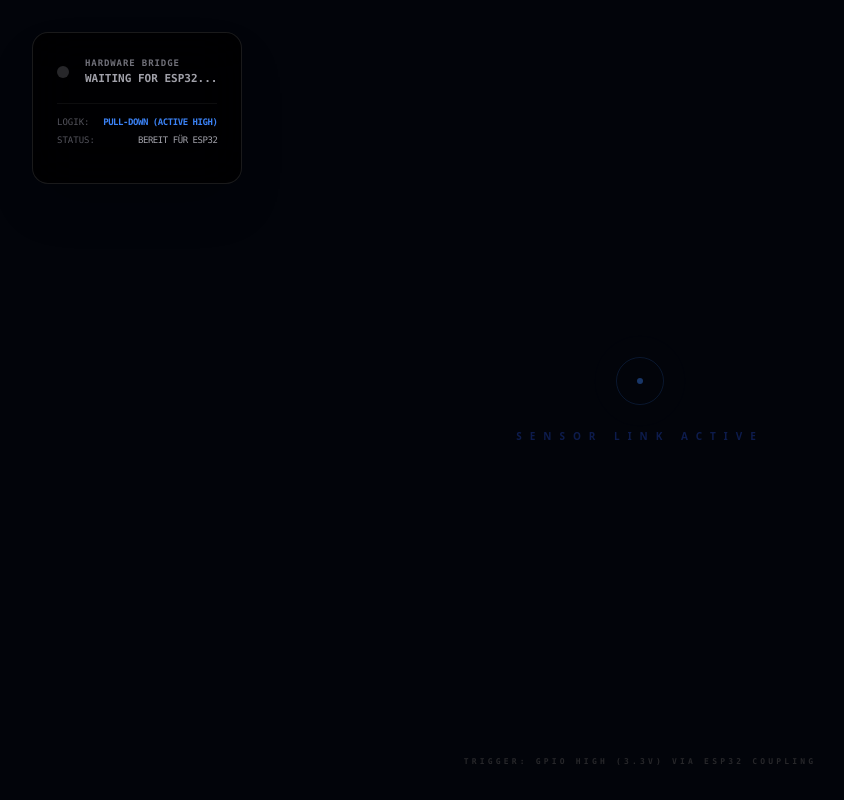
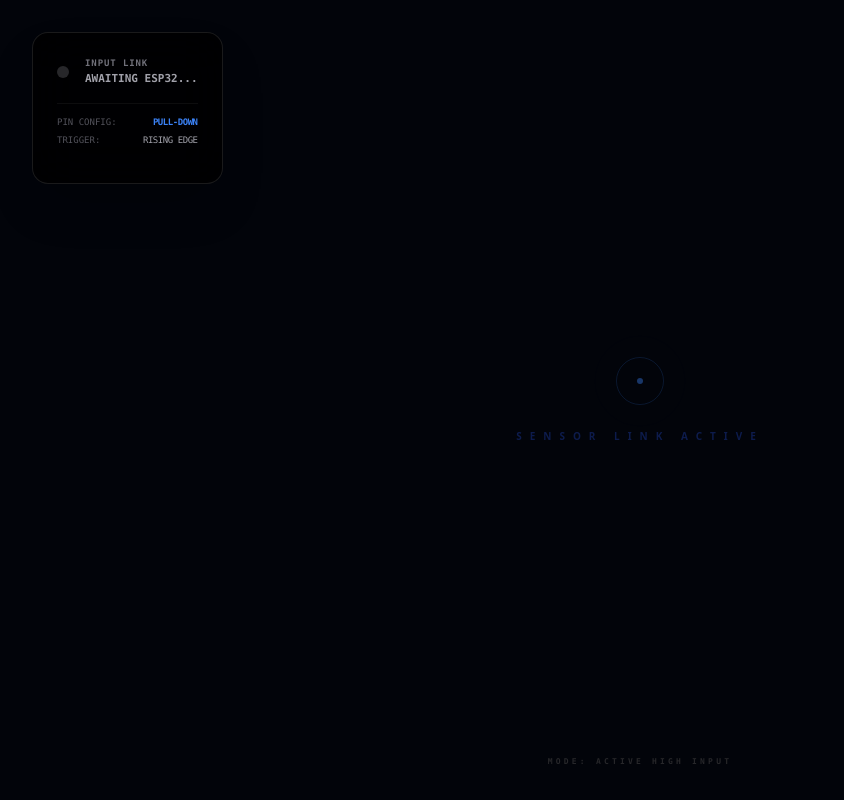
Before and after one commit to climmi/rasp_ani, a React (Vite) app: page / in a window 1280 px wide. Shown: the whole page, without its empty margins (0-844 px from the left). Built offline with nearby package versions, Linux system fonts and the light colour scheme.

Commit message:
feat: Improve trigger feedback and wording
Refine the UI feedback for input triggers to be more generic and visually distinct. Update the simulated input message and the LED indicator color to blue for better clarity and to avoid confusion with actual voltage detection.

```diff
--- a/App.tsx
+++ b/App.tsx
@@ -54,7 +54,7 @@ const App: React.FC = () => {
 
       // Simulation: Jedes Signal (Leertaste) steht für ESP32 LED = HIGH
       if (e.key === ' ' || e.code === 'Space' || e.key === 'Enter') {
-        setLastInput('ESP32 SIGNAL: HIGH');
+        setLastInput('SIGNAL: HIGH');
         e.preventDefault();
         triggerAnimation();
       } else {
@@ -78,35 +78,35 @@ const App: React.FC = () => {
       <div className="fixed top-8 left-8 z-[100] font-mono">
         <div className="bg-black/80 backdrop-blur-xl p-6 border border-white/10 rounded-2xl shadow-2xl">
           <div className="flex items-center gap-4 mb-4">
-            <div className={`w-3 h-3 rounded-full transition-all duration-200 ${isTriggered ? 'bg-amber-400 shadow-[0_0_20px_#fbbf24]' : 'bg-zinc-800'}`} />
+            <div className={`w-3 h-3 rounded-full transition-all duration-200 ${isTriggered ? 'bg-blue-400 shadow-[0_0_20px_#60a5fa]' : 'bg-zinc-800'}`} />
             <div className="flex flex-col">
-              <span className="text-[9px] font-black tracking-widest text-zinc-500 uppercase">Hardware Bridge</span>
-              <span className={`text-[11px] font-bold ${isTriggered ? 'text-amber-400' : 'text-zinc-400'}`}>
-                {isTriggered ? 'LED VOLTAGE DETECTED' : 'WAITING FOR ESP32...'}
+              <span className="text-[9px] font-black tracking-widest text-zinc-500 uppercase">Input Link</span>
+              <span className={`text-[11px] font-bold ${isTriggered ? 'text-blue-400' : 'text-zinc-400'}`}>
+                {isTriggered ? 'LED SIGNAL DETECTED' : 'AWAITING ESP32...'}
               </span>
             </div>
           </div>
 
           <div className="space-y-1 py-3 border-t border-white/5">
              <div className="flex justify-between text-[9px]">
-                <span className="text-zinc-600">LOGIK:</span>
-                <span className="text-blue-500 font-bold uppercase tracking-tighter">Pull-Down (Active High)</span>
+                <span className="text-zinc-600">PIN CONFIG:</span>
+                <span className="text-blue-500 font-bold uppercase tracking-tighter">Pull-Down</span>
              </div>
              <div className="flex justify-between text-[9px]">
-                <span className="text-zinc-600">STATUS:</span>
-                <span className="text-zinc-400 uppercase tracking-tighter">{lastInput}</span>
+                <span className="text-zinc-600">TRIGGER:</span>
+                <span className="text-zinc-400 uppercase tracking-tighter">Rising Edge</span>
              </div>
           </div>
 
           {isTriggered && (
             <div className="mt-2 pt-3 border-t border-white/5">
-              <div className="flex justify-between text-[10px] text-amber-200/50 font-black mb-2 tabular-nums">
-                <span>SEQUENCE</span>
+              <div className="flex justify-between text-[10px] text-blue-200/50 font-black mb-2 tabular-nums">
+                <span>ACTIVE</span>
                 <span>{timeLeft.toFixed(2)}s</span>
               </div>
               <div className="w-44 bg-zinc-900 h-1 rounded-full overflow-hidden">
                 <div
-                  className="h-full bg-amber-500 shadow-[0_0_15px_#f59e0b] transition-all duration-75 ease-linear"
+                  className="h-full bg-blue-500 shadow-[0_0_15px_#3b82f6] transition-all duration-75 ease-linear"
                   style={{ width: `${(timeLeft / (DURATION_MS/1000)) * 100}%` }}
                 />
               </div>
@@ -129,9 +129,9 @@ const App: React.FC = () => {
         </div>
       )}
 
-      {/* Footer / Dev Info */}
+      {/* Footer */}
       <div className="fixed bottom-8 text-[8px] text-zinc-800 font-mono font-bold tracking-[0.4em] uppercase text-center w-full pointer-events-none">
-        Trigger: GPIO High (3.3V) via ESP32 Coupling
+        Mode: Active High Input
       </div>
     </div>
   );
```
